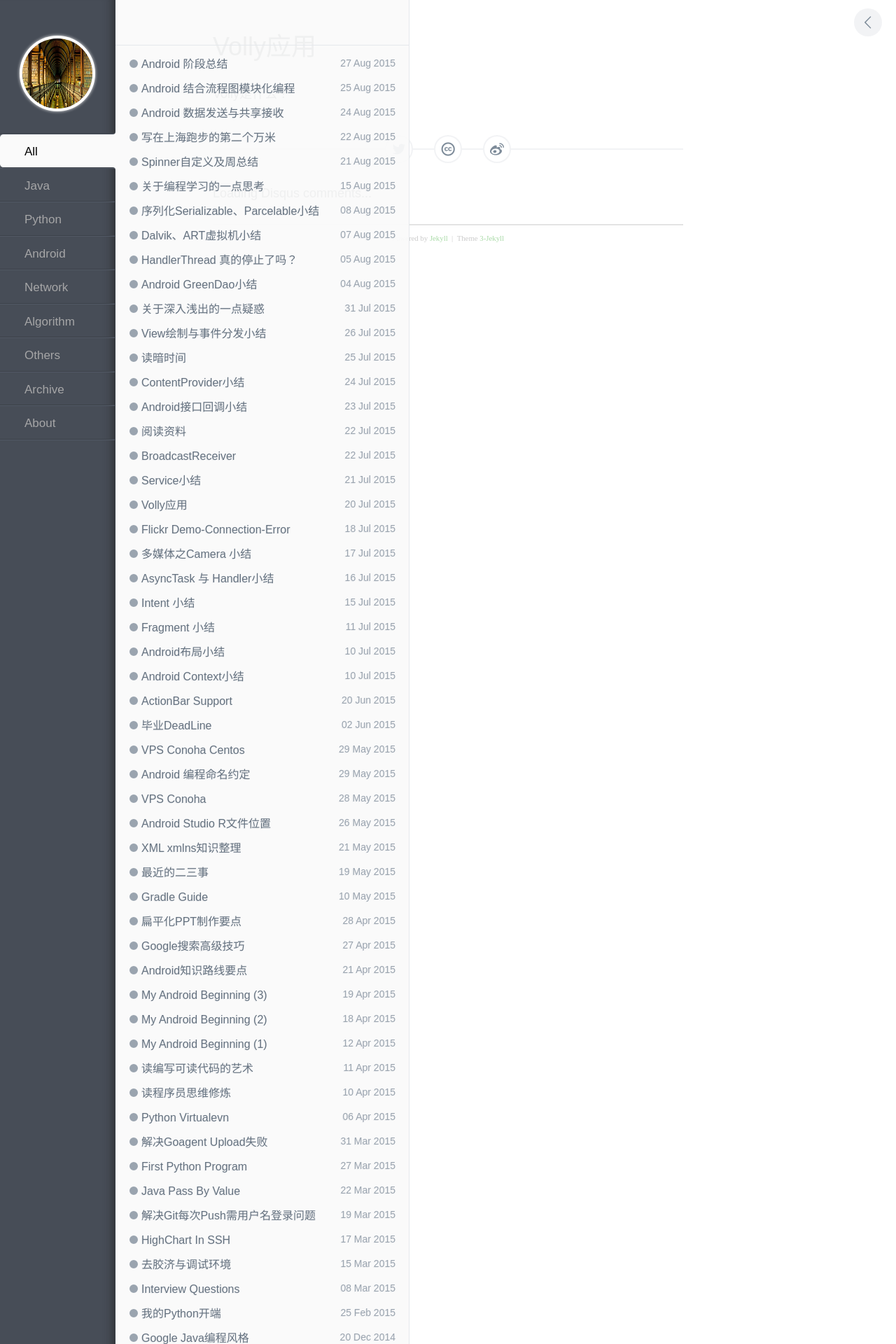
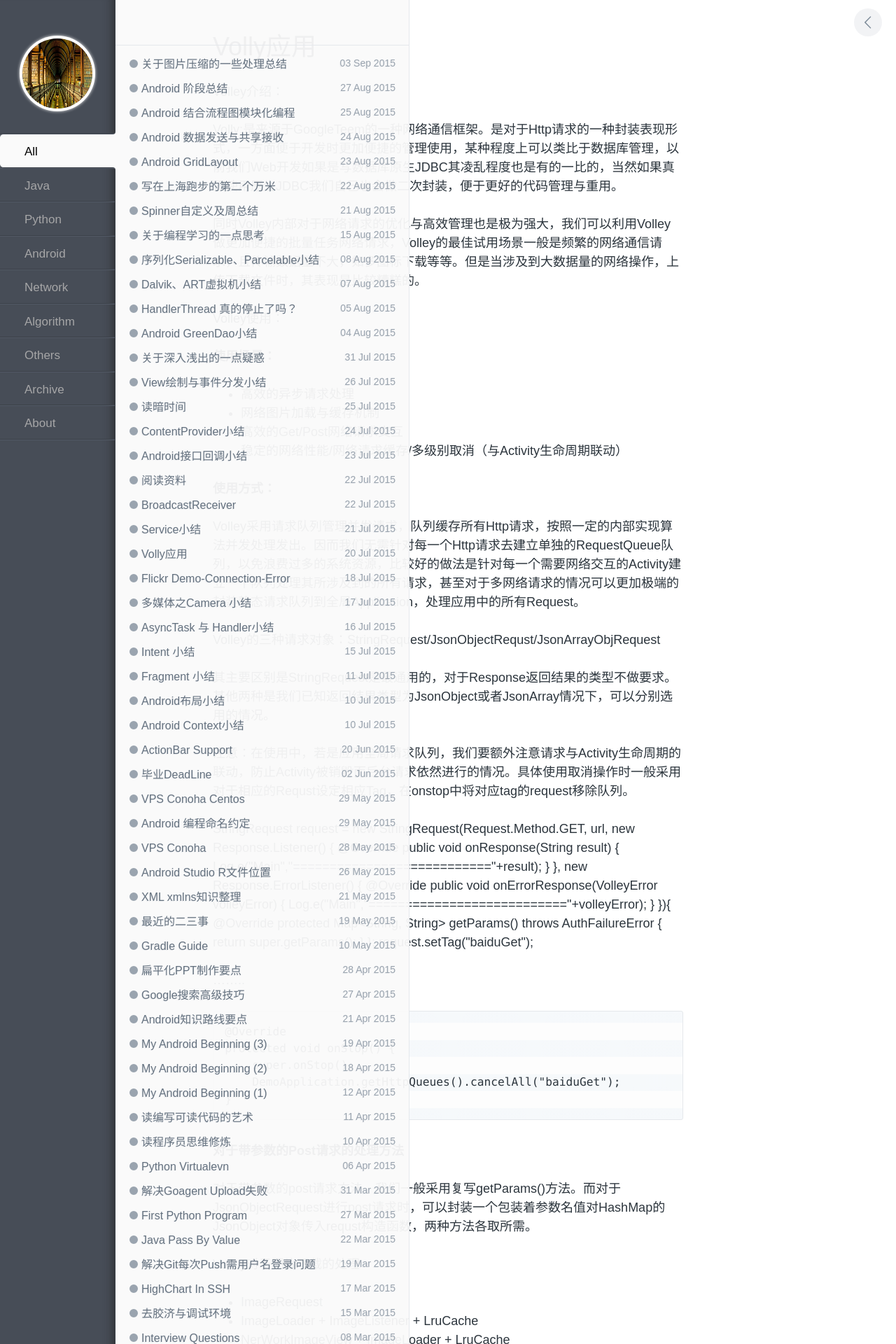
Before and after one commit to enlipan/enlipan.github.io, a Jekyll site: the page built from _posts/2015-7-20-volly-android.md, in a window 1280 px wide. Shown: the top 1920 px of the page at 70% size. Built offline with Jekyll 4.4.1, drawn with Linux system fonts in a browser that asks for light colours; comment, search, counter and statistics services are not loaded; some of the changed text lies outside the part shown.

Commit message:
post android  volly   gridlayout   image-compress

```diff
--- a/_layouts/index.html
+++ b/_layouts/index.html
@@ -3,6 +3,7 @@
   <head>
     <meta http-equiv="content-type" content="text/html; charset=utf-8" />
     <meta name="viewport" content="width=device-width, initial-scale=1.0, maximum-scale=1.0, user-scalable=0" />
+     <meta property="wb:webmaster" content="2e8c89585f69e9ea" />
     <!--[if lte IE 9]><meta http-equiv="refresh" content="0;url=/ie.html"><![endif]-->
 
     <title>{{ page.title }}</title>
--- a/_posts/2015-7-20-volly-android.md
+++ b/_posts/2015-7-20-volly-android.md
@@ -4,4 +4,109 @@
 category: android
 ---
 
-Volly是什么？
+####Volley介绍：
+
+Volly:是来源于GoogleTeem的一种网络通信框架。是对于Http请求的一种封装表现形式，一方面便于开发时更加便捷的管理使用，某种程度上可以类比于数据库管理，以前我们Web开发如果是写数据库原生JDBC其凌乱程度也是有的一比的，当然如果真正使用原生JDBC我们自己也会做二次封装，便于更好的代码管理与重用。
+
+同时Volley内部对于网络请求的优化与高效管理也是极为强大，我们可以利用Volley做更加便捷的批量任务网络请求，Volley的最佳试用场景一般是频繁的网络通信请求，且传输数据量不大，如多图标下载等等。但是当涉及到大数据量的网络操作，上传下载文件时，其表现是比较糟糕的。
+
+
+####Volley使用：
+
+**使用场景：**
+
+* 高效的异步请求处理
+* 网络图片加载与缓存机制
+* 高效的Get/Post网络请求交互
+* 稳定的网络性能/网络请求缓存/多级别取消（与Activity生命周期联动）
+
+**使用方式：**
+
+Volley采用请求队列管理并发请求，队列缓存所有Http请求，按照一定的内部实现算法并发处理发出。因而我们无需针对每一个Http请求去建立单独的RequestQueue队列，以免浪费过多的系统资源，比较好的做法是针对每一个需要网络交互的Activity建立一个队列处理其所涉及到的所有请求，甚至对于多网络请求的情况可以更加极端的封装静态请求队列到全局Application，处理应用中的所有Request。
+
+Volley的三种请求对象：StringRequest/JsonObjectRequst/JsonArrayObjRequest
+
+其主要区别是StringRequest是最通用的，对于Response返回结果的类型不做要求。其他两种是我们已知返回结果类型为JsonObject或者JsonArray情况下，可以分别选用的情况。
+
+注意：在使用中，若是应用全局请求队列，我们要额外注意请求与Activity生命周期的联动，防止Activity被销毁而后台请求依然进行的情况。具体使用取消操作时一般采用对于相应的Requst设定相应Tag，在onstop中将对应tag的request移除队列。
+
+
+
+ StringRequest request = new StringRequest(Request.Method.GET, url, new Response.Listener<String>() {
+            @Override
+            public void onResponse(String result) {
+                Log.e("Main","==========================="+result);
+            }
+        }, new Response.ErrorListener() {
+            @Override
+            public void onErrorResponse(VolleyError volleyError) {
+                Log.e("Main","==========================="+volleyError);
+            }
+        }){
+            @Override
+            protected Map<String, String> getParams() throws AuthFailureError {
+                return super.getParams();
+            }
+        };
+        request.setTag("baiduGet");
+
+........
+
+    @Override
+    protected void onStop() {
+        super.onStop();
+        DemoApplication.getHttpQueues().cancelAll("baiduGet");
+    }
+
+
+**对于带参数的Post请求的处理方法**
+
+对于带参数的post请求方法，我们一般采用复写getParams()方法。而对于JsonObjectRequest进行post请求时，可以封装一个包装着参数名值对HashMap的JsonObject对象传入requst构造函数，两种方法各取所需。
+
+
+####Volley对于图片下载的处理
+
+
+* ImageRequest
+* ImageLoader + ImageListener  + LruCache
+* NerWorkImageView + ImageLoader + LruCache
+
+第一种过于简单，这里主要实践第二种和第三种方式：
+
+ ImageLoader loader = new ImageLoader(DemoApplication.getHttpQueues(), new ImageLoader.ImageCache() {
+            @Override
+            public Bitmap getBitmap(String s) {
+                //load Bitmap from LruCache
+                return null;
+            }
+
+            @Override
+            public void putBitmap(String s, Bitmap bitmap) {
+                //put BitMap to LruCache
+            }
+        });
+        ImageLoader.ImageListener listener = ImageLoader.getImageListener(iv,defaulImage,//displayed Image on Loading
+            errorImage);//diaplayed Image when Load error
+        loader.get(url,listener);
+    }
+
+
+第三种方式与第二种类似，其差异在于使用了自定义UI控件NetworkImageView，其将对于图片根据自身设定大小自动处理图片加载的宽高大小，依据情况确定是否需要进行压缩。最大程度上的简化了图片的加载处理。
+
+
+####参照官方StringRequest自定义其他基于Volley框架的Request：
+
+参照StringRequest源码：其核心方法是：
+
+`protected Response<T> parseNetworkResponse(NetworkResponse response)`
+
+其中T代表着Response返回类型的结果泛型，在ResponseListener中接受到结果之后，我们进行相应的数据解析处理，解析成我们需要的类型格式，进行相关的UI展示。
+
+
+---
+
+Quote：
+
+[Android-Volley详解](http://www.imooc.com/learn/468)
+
+[Android Volley完全解析](http://blog.csdn.net/guolin_blog/article/details/17612763)
```
Also changed, not shown: _posts/2015-8-23-android-gridlayout.md (added, +30 -0 lines), _posts/2015-9-3-android-image-compress-summarize.md (added, +5 -0 lines).
